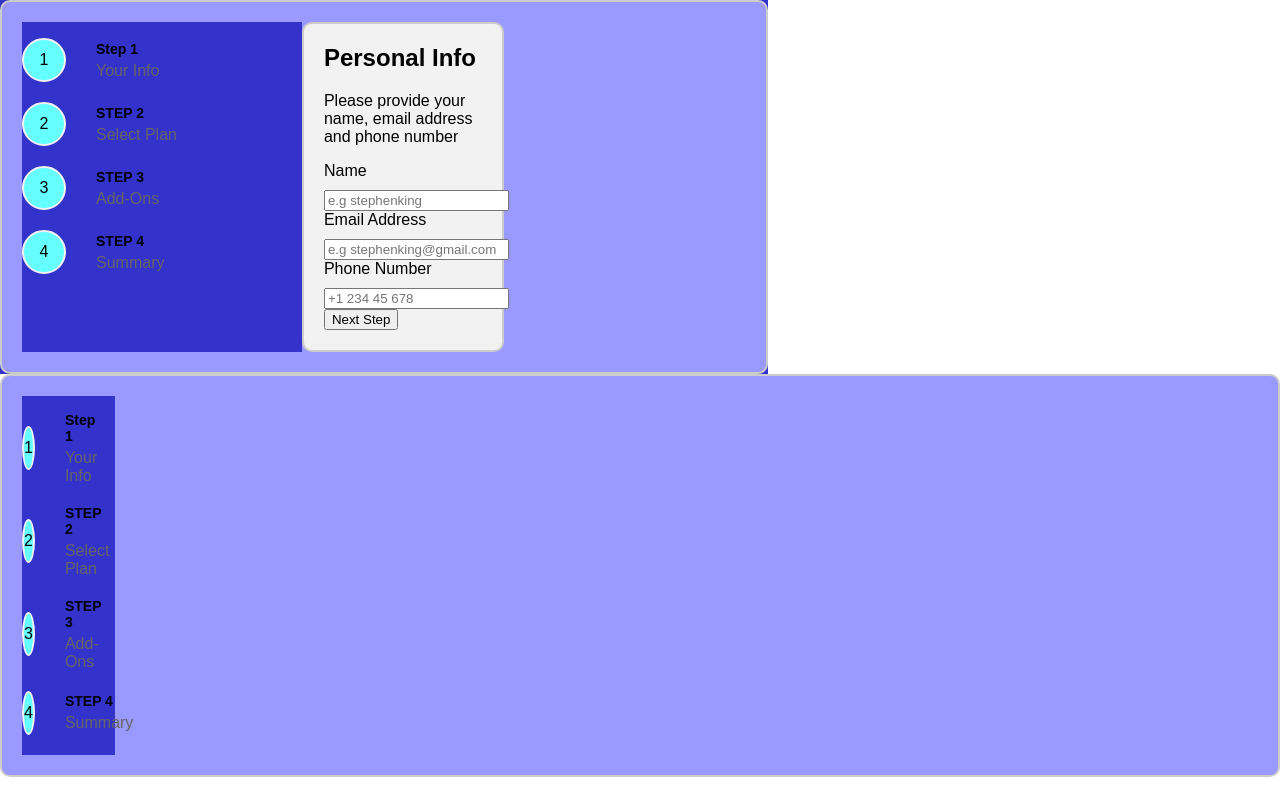
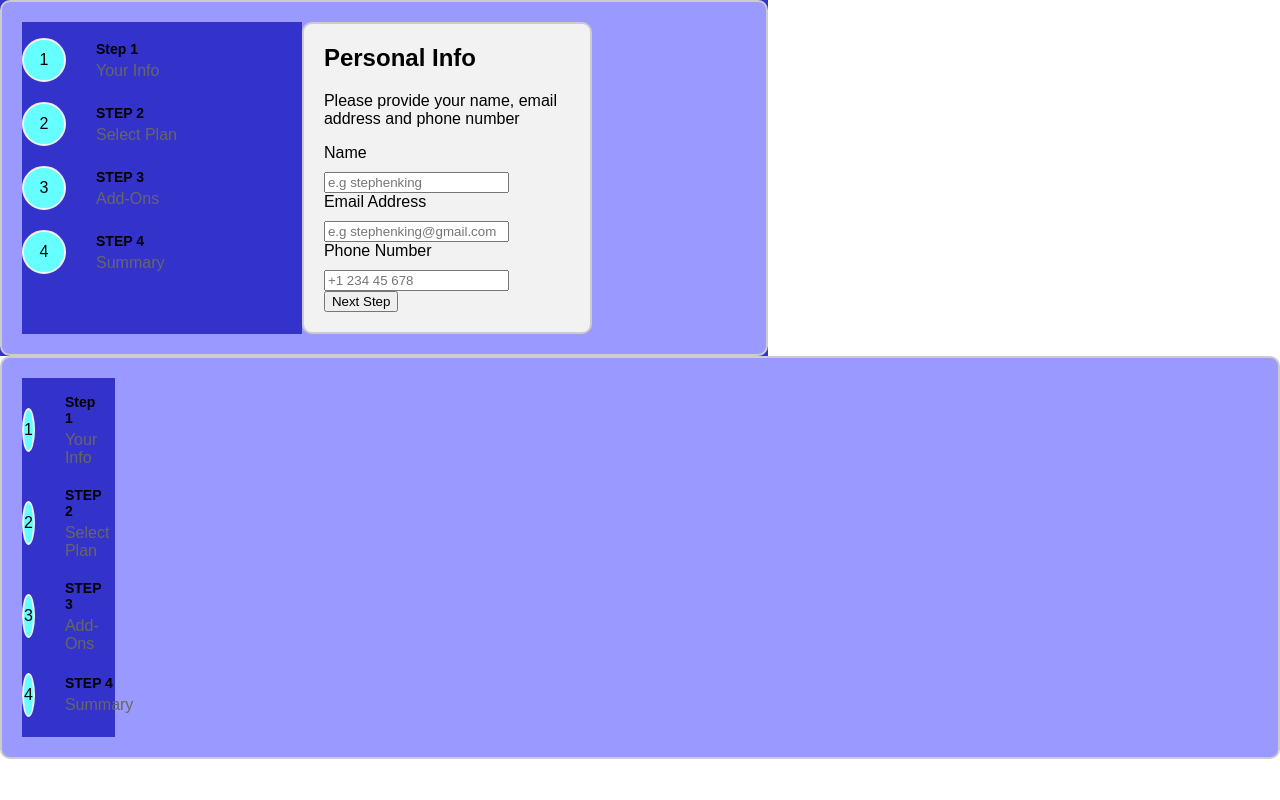
Before and after one commit to Advokatten/osero, a website: page index.html in a window 1280 px wide. Drawn offline with Linux system fonts and the light colour scheme.

Commit message:
more html

```diff
--- a/styles.css
+++ b/styles.css
@@ -23,7 +23,7 @@ body {
   background-color: #f2f2f2;
   border-radius: 10px;
   padding: 20px;
-  width: 45%;
+  width: 70%;
   border: 2px solid #ccc;
 }
 
```
